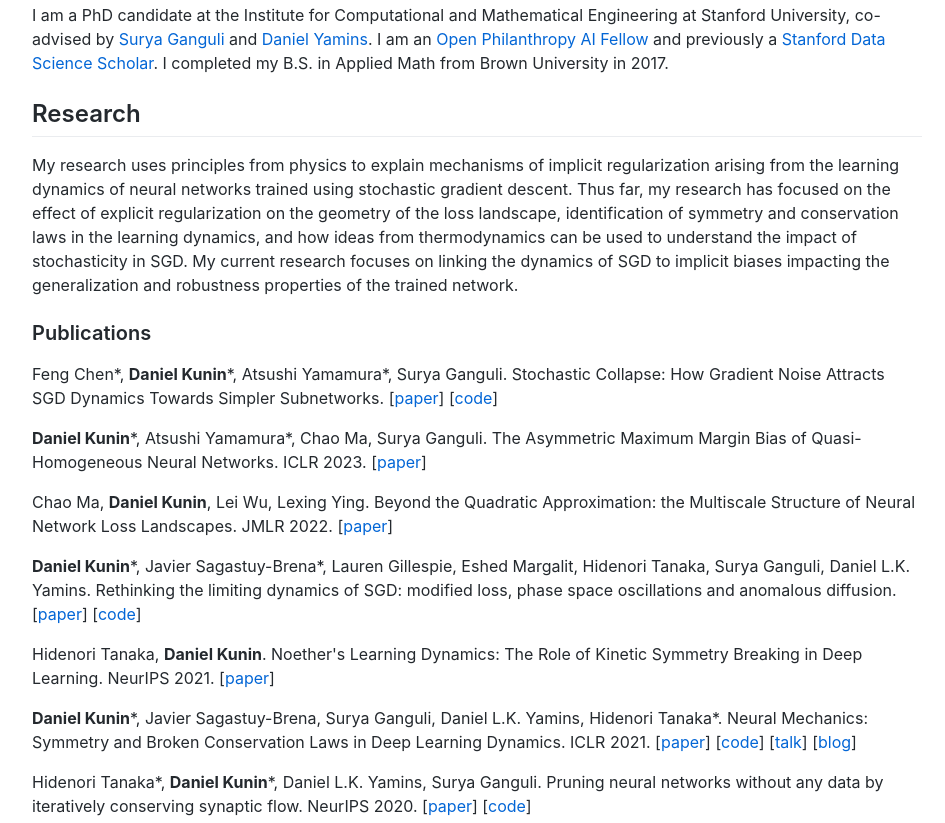
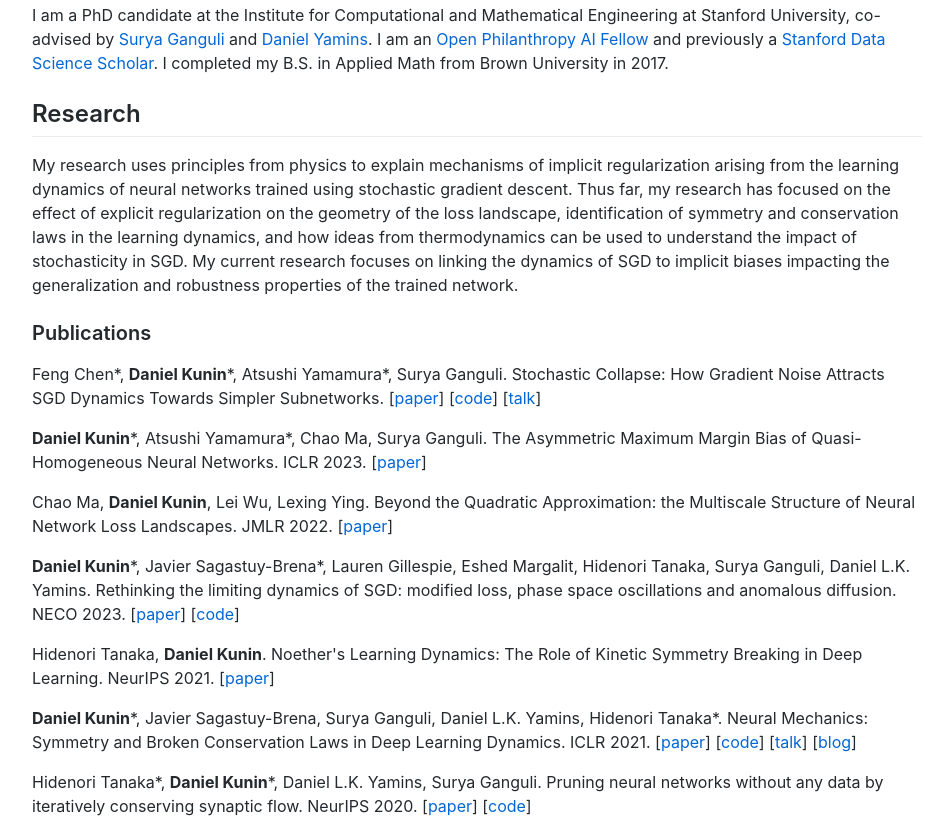
Before and after one commit to danielkunin/personal-website, a plain HTML site: page index.html in a window 1280 px wide. Shown: the part 520-1343 px from the top of the page, without its empty margins (163-1108 px from the left). Drawn offline with nearby package versions, Linux system fonts and the light colour scheme; a script that the page names is missing.

Commit message:
update talk and NECO

```diff
--- a/index.html
+++ b/index.html
@@ -88,13 +88,13 @@
 
 		<h3>Publications</h3>
 
-		<p>Feng Chen*, <b>Daniel Kunin</b>*, Atsushi Yamamura*, Surya Ganguli. Stochastic Collapse: How Gradient Noise Attracts SGD Dynamics Towards Simpler Subnetworks. [<a href="https://arxiv.org/abs/2306.04251">paper</a>] [<a href="https://github.com/ccffccffcc/stochastic_collapse">code</a>]</p>
+		<p>Feng Chen*, <b>Daniel Kunin</b>*, Atsushi Yamamura*, Surya Ganguli. Stochastic Collapse: How Gradient Noise Attracts SGD Dynamics Towards Simpler Subnetworks. [<a href="https://arxiv.org/abs/2306.04251">paper</a>] [<a href="https://github.com/ccffccffcc/stochastic_collapse">code</a>] [<a href="https://www.youtube.com/watch?v=mra0fKev0M0">talk</a>]</p>
 
 		<p><b>Daniel Kunin</b>*, Atsushi Yamamura*, Chao Ma, Surya Ganguli. The Asymmetric Maximum Margin Bias of Quasi-Homogeneous Neural Networks. ICLR 2023. [<a href="https://arxiv.org/abs/2210.03820">paper</a>]</p>
 
 		<p>Chao Ma, <b>Daniel Kunin</b>, Lei Wu, Lexing Ying. Beyond the Quadratic Approximation: the Multiscale Structure of Neural Network Loss Landscapes. JMLR 2022. [<a href="https://arxiv.org/abs/2204.11326">paper</a>]</p>
 
-		<p><b>Daniel Kunin</b>*, Javier Sagastuy-Brena*, Lauren Gillespie, Eshed Margalit, Hidenori Tanaka, Surya Ganguli, Daniel L.K. Yamins. Rethinking the limiting dynamics of SGD: modified loss, phase space oscillations and anomalous diffusion. [<a href="https://arxiv.org/abs/2107.09133">paper</a>] [<a href="https://github.com/danielkunin/rethinking-SGD">code</a>]</p>
+		<p><b>Daniel Kunin</b>*, Javier Sagastuy-Brena*, Lauren Gillespie, Eshed Margalit, Hidenori Tanaka, Surya Ganguli, Daniel L.K. Yamins. Rethinking the limiting dynamics of SGD: modified loss, phase space oscillations and anomalous diffusion. NECO 2023. [<a href="https://arxiv.org/abs/2107.09133">paper</a>] [<a href="https://github.com/danielkunin/rethinking-SGD">code</a>]</p>
 
 		<p>Hidenori Tanaka, <b>Daniel Kunin</b>. Noether's Learning Dynamics: The Role of Kinetic Symmetry Breaking in Deep Learning. NeurIPS 2021. [<a href="https://arxiv.org/abs/2105.02716">paper</a>]</p>
 
```
